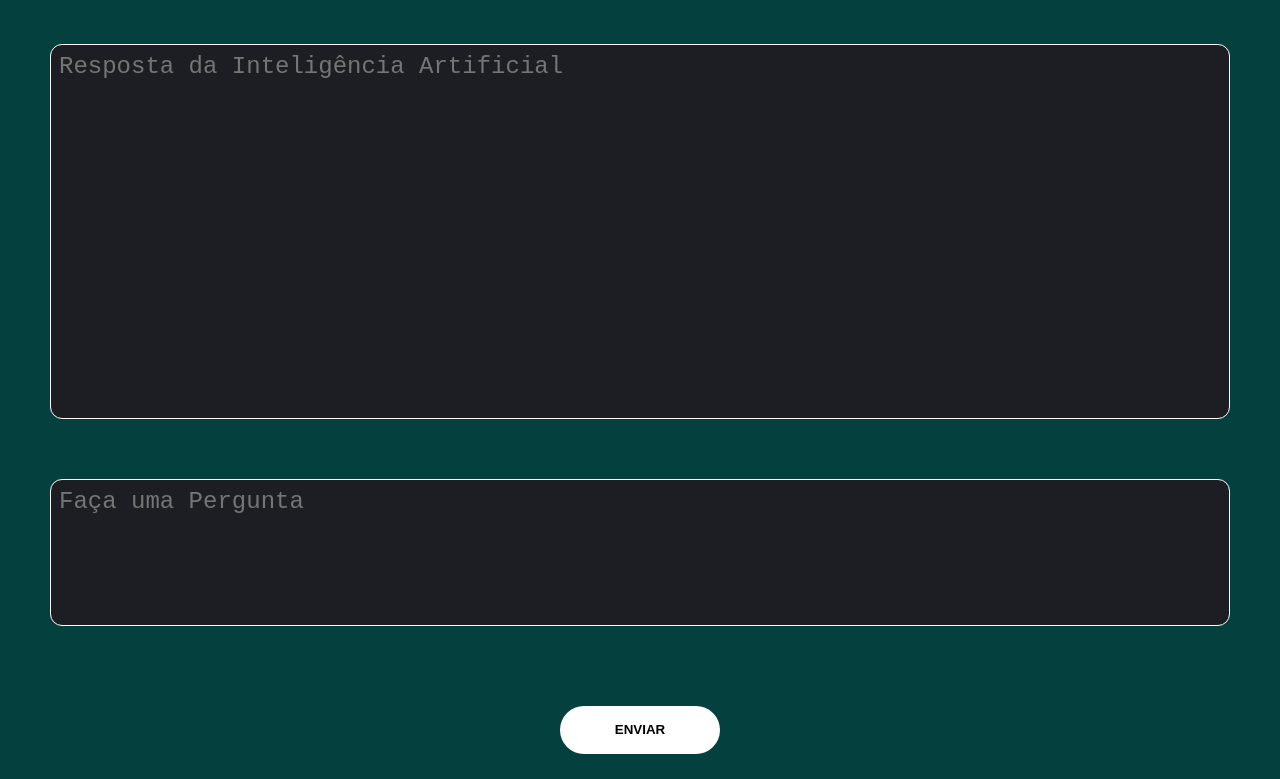
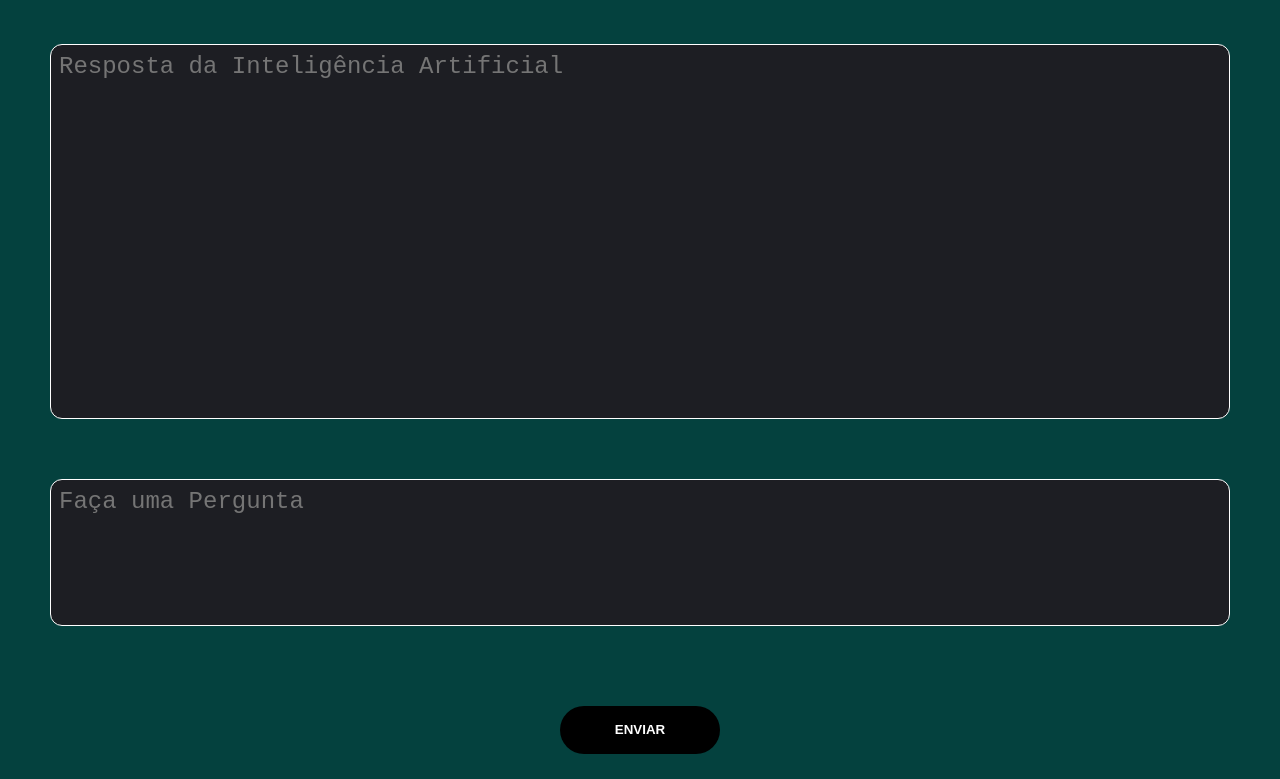
Before and after one commit to GabrielSilvaQueiroz/inteligencia-artificial, a plain HTML site: page index.html in a window 1280 px wide. Shown: the part 168-947 px from the top of the page. Drawn offline with Linux system fonts and the light colour scheme.

Commit message:
ajustando botao

```diff
--- a/style.css
+++ b/style.css
@@ -103,13 +103,13 @@ button {
     display: block;
     margin: 0 auto;
     margin-top: 30px;
-    background: white;
+    background: black;
     border-radius: 25px;
     height: 48px;
     width: 20vh;
     text-align: center;
     cursor: pointer;
-    color: black;
+    color: white;
     font-weight: bold;
     line-height: 18px;
     border: none;
```
